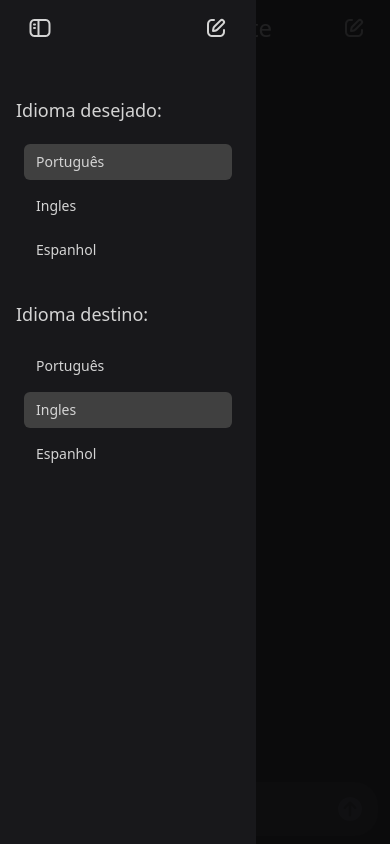
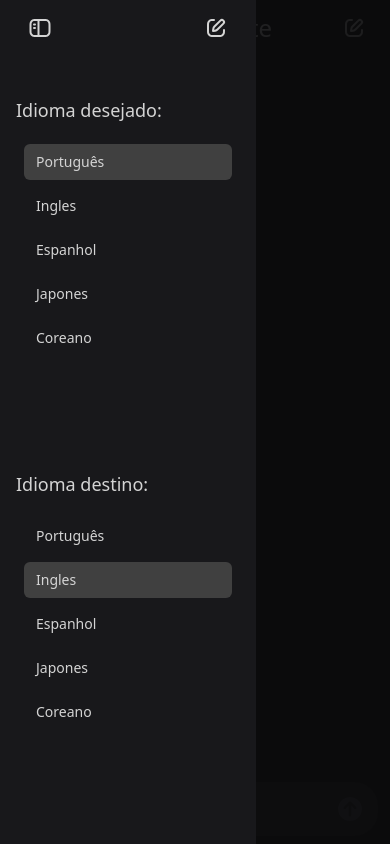
Before and after one commit to KristoferBorges/live-translator-web, a React (Vite) app in the folder front/: page / in a window 390 px wide. Both pictures are taken after a click on the button 36 px from the left and 28 px from the top of the page. Built offline with nearby package versions, Linux system fonts and the light colour scheme.

Commit message:
feat(asideMenu): melhoria na visualização

```diff
--- a/front/src/components/AsideMenu.jsx
+++ b/front/src/components/AsideMenu.jsx
@@ -10,10 +10,10 @@ const AsideMenu = () => {
     useContext(TranslatorContext);
   return (
     <aside
-      className="bg-neutral-900 transition-[flex-basis_padding] duration-100 ease-in-out basis-0 overflow-hidden data-[menu=true]:basis-64 data-[menu=true]:px-4 "
+      className="bg-neutral-900 transition-[flex-basis_padding] duration-100 ease-in-out basis-0 overflow-y-auto scroll-custom data-[menu=true]:basis-64 data-[menu=true]:px-4 "
       data-menu={menu}
     >
-      <div data-menu={menu}>
+      <div data-menu={menu} className="flex flex-col">
         <header className="mb-10 h-14 flex justify-between items-center px-3 md:p-0">
           <ButtonIcon onClick={() => setMenu(!menu)} icon={MenuSVG} />
           <ButtonIcon icon={WriteSVG} />
--- a/front/src/components/AsideMenuMobile.jsx
+++ b/front/src/components/AsideMenuMobile.jsx
@@ -18,7 +18,7 @@ const AsideMenuMobile = () => {
   return (
     <aside className="fixed inset-0 w-full h-full z-10 bg-zinc-950/90">
       <div
-        className="fixed w-64 h-full px-4 z-20 bg-zinc-900 to-right-animation"
+        className="fixed w-64 h-full px-4 z-20 bg-zinc-900 to-right-animation flex flex-col"
         ref={asideRef}
       >
         <header className="mb-10 h-14 flex justify-between items-center px-3 md:p-0">
--- a/front/src/components/LanguageSelect.jsx
+++ b/front/src/components/LanguageSelect.jsx
@@ -14,10 +14,10 @@ const LanguageSelect = ({ title, choice }) => {
   );
 
   return (
-    <article className="mb-5 ">
+    <article className="mb-5 flex-1">
       <h2 className="mb-3 text-lg font-medium text-nowrap">{title}:</h2>
 
-      <ul className="text-sm px-2 py-2 flex flex-col gap-2 h-36 overflow-y-auto overflow-x-hidden scroll-custom">
+      <ul className="text-sm px-2 py-2 flex flex-col gap-2 overflow-y-auto overflow-x-hidden scroll-custom">
         {LanguagesAvailable?.map(({ lang, name }) => (
           <li
             key={name}
```
